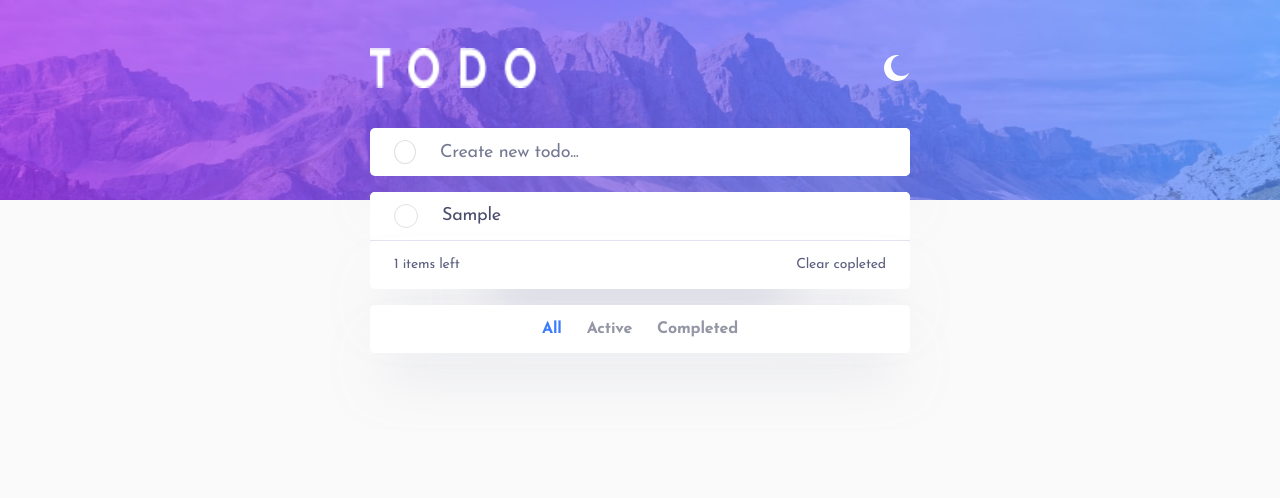
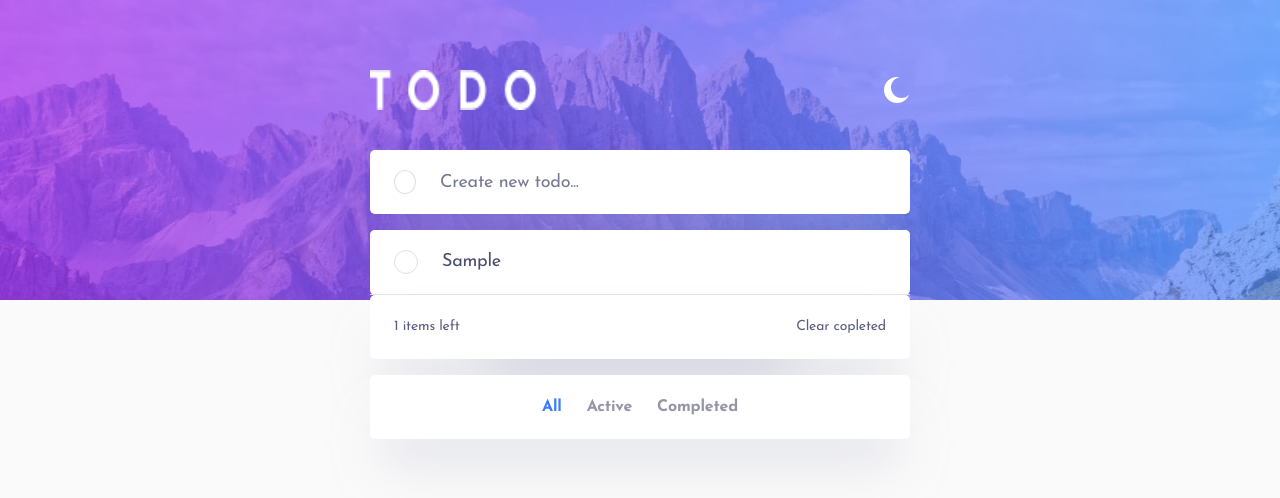
Before and after one commit to gigakhrz/Todo-app, a React (Vite) app: page / in a window 1280 px wide. Both pictures are taken after typing "Sample" into the empty fields and a click on the button 405 px from the left and 152 px from the top of the page. Shown: the top 498 px of the page. Built offline with nearby package versions, Linux system fonts and the light colour scheme.

Commit message:
update background image and elenets heights

```diff
--- a/src/App.tsx
+++ b/src/App.tsx
@@ -51,6 +51,8 @@ const Container = styled.main<{ mode: boolean }>`
 
   @media screen and (min-width: 1024px) {
     background-image: url(${(props) => (props.mode ? bgDDesktop : bgLDesktop)});
+    background-size: 100% 300px;
+    padding-top: 70px;
   }
 `;
 
--- a/src/Components/ActiveTodos.tsx
+++ b/src/Components/ActiveTodos.tsx
@@ -132,6 +132,10 @@ const Ulcontainer = styled.div<{
   border-radius: 5px;
   background-color: ${(props) => (props.mode ? "#25273D" : "white")};
 
+  @media screen and (min-width: 1024px) {
+    min-width: 540px;
+  }
+
   box-shadow: ${(props) =>
     props.mode
       ? " 0px 35px 50px -15px rgba(0, 0, 0, 0.5)"
@@ -151,6 +155,7 @@ const Ulcontainer = styled.div<{
       width: 540px;
       gap: 24px;
       padding: 20px 24px;
+      height: 64px;
     }
 
     &:hover {
@@ -205,6 +210,7 @@ const Count = styled.div<{ mode: boolean }>`
   @media (min-width: 1024px) {
     width: 540px;
     padding: 0 24px;
+    height: 64px;
   }
 
   p {
--- a/src/Components/ChooseTodos.tsx
+++ b/src/Components/ChooseTodos.tsx
@@ -49,6 +49,7 @@ const ChooseContainer = styled.nav<{ mode: boolean; page: string }>`
   @media (min-width: 1024px) {
     width: 540px;
     gap: 25px;
+    height: 64px;
 
     a:hover {
       color: #494c6b;
--- a/src/Components/CompletedTodos.tsx
+++ b/src/Components/CompletedTodos.tsx
@@ -67,7 +67,7 @@ const TaskDiv = styled.div<{ mode: boolean; done: boolean }>`
   align-items: center;
   flex-direction: column;
   @media (min-width: 1024px) {
-    width: 540px;
+    min-width: 540px;
   }
 
   hr {
@@ -129,6 +129,10 @@ const Ulcontainer = styled.div<{
   border-radius: 5px;
   background-color: ${(props) => (props.mode ? "#25273D" : "white")};
 
+  @media screen and (min-width: 1024px) {
+    min-width: 540px;
+  }
+
   box-shadow: ${(props) =>
     props.mode
       ? " 0px 35px 50px -15px rgba(0, 0, 0, 0.5)"
@@ -148,6 +152,7 @@ const Ulcontainer = styled.div<{
       width: 540px;
       gap: 24px;
       padding: 20px 24px;
+      height: 64px;
     }
 
     &:hover {
--- a/src/Components/CreateNewTodo.tsx
+++ b/src/Components/CreateNewTodo.tsx
@@ -53,6 +53,7 @@ const Create = styled.form<{ mode: boolean }>`
 
   @media screen and (min-width: 1024px) {
     width: 540px;
+    height: 64px;
     padding: 20px 0 20px 24px;
     gap: 24px;
   }
--- a/src/Components/Todo.tsx
+++ b/src/Components/Todo.tsx
@@ -161,6 +161,7 @@ const Ulcontainer = styled.div<{
       width: 540px;
       gap: 24px;
       padding: 20px 24px;
+      height: 64px;
     }
 
     &:hover {
@@ -216,6 +217,7 @@ const Count = styled.div<{ mode: boolean }>`
   @media (min-width: 1024px) {
     width: 540px;
     padding: 0 24px;
+    height: 64px;
   }
 
   p {
```
